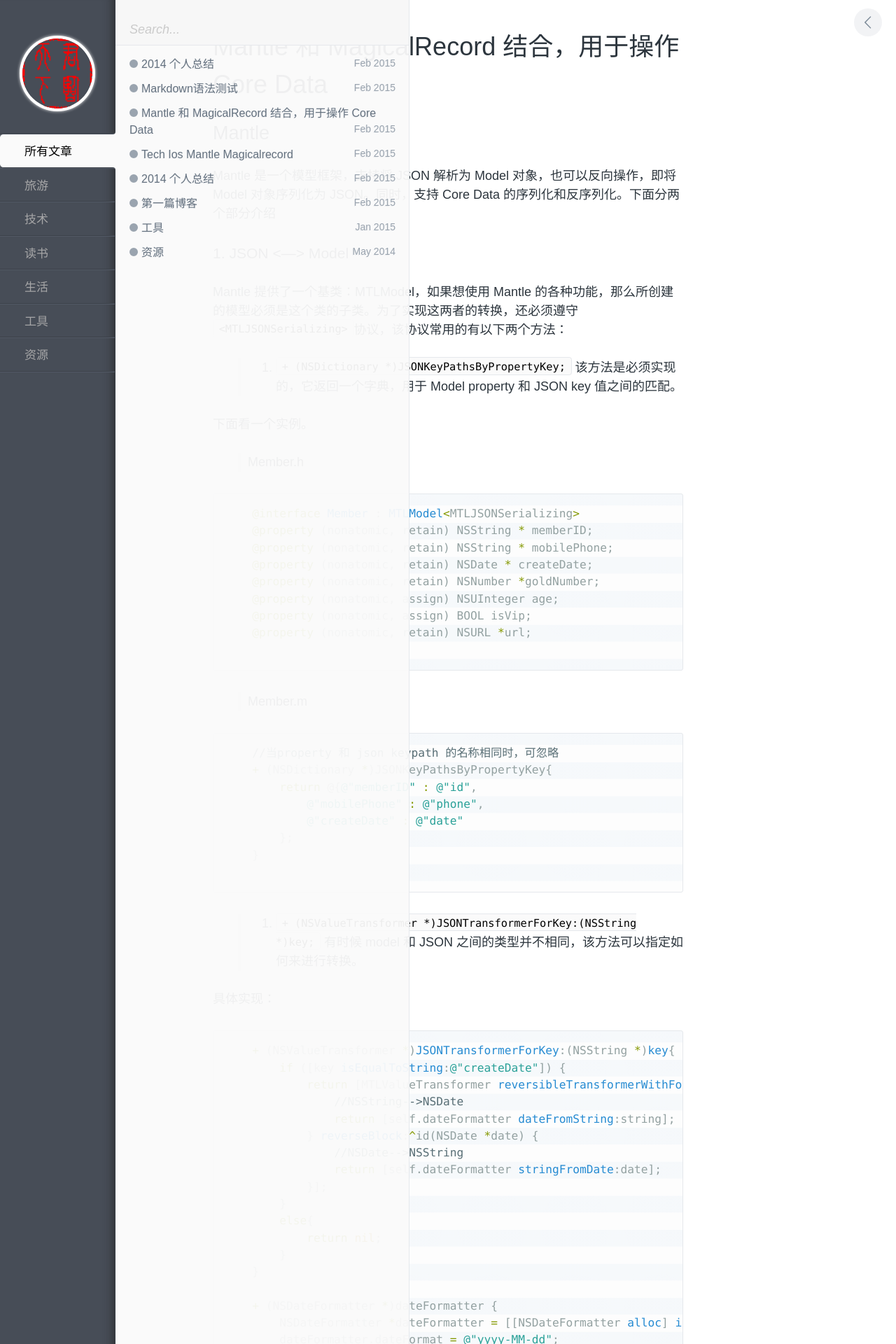
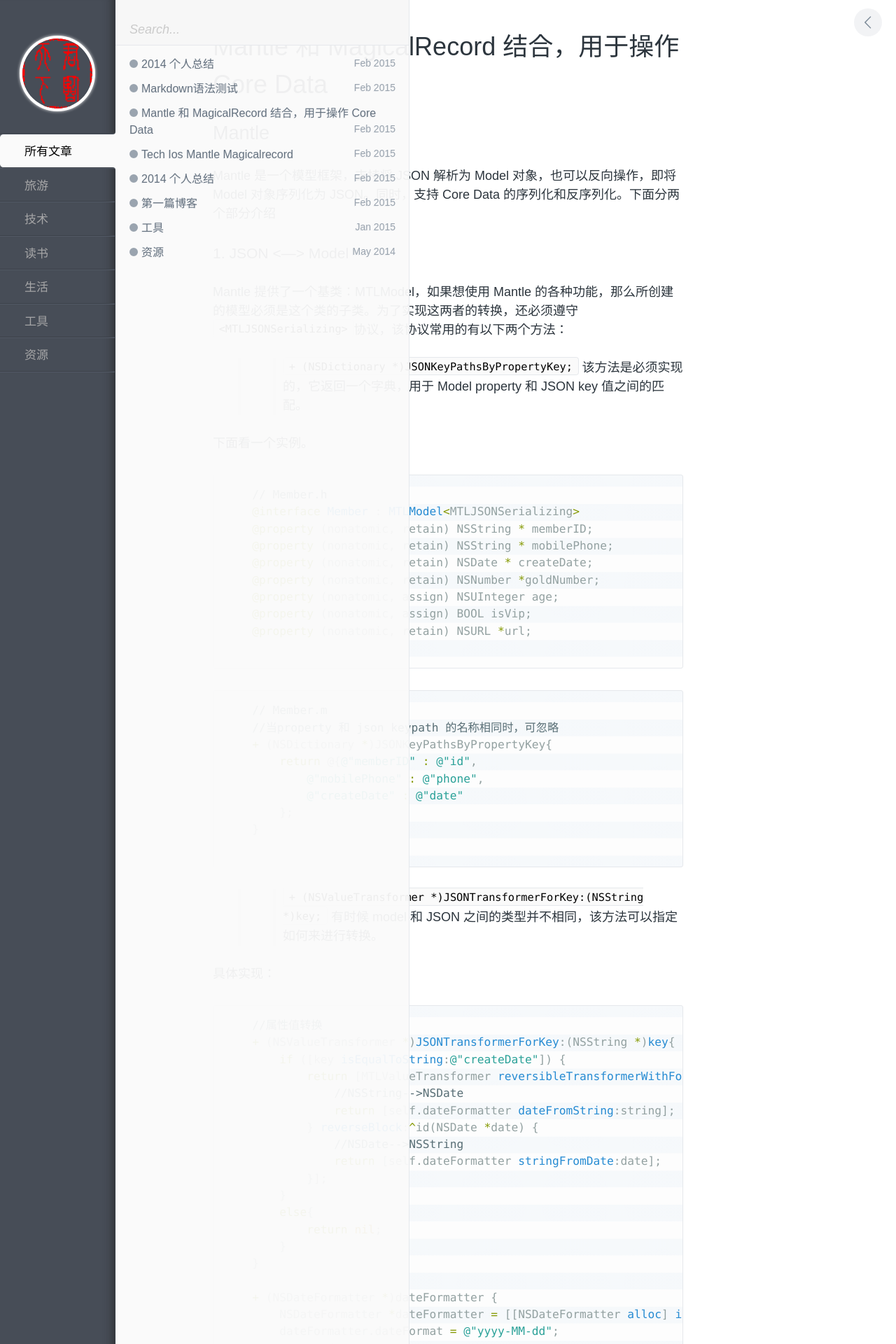
Before and after one commit to kingstal/kingstal.github.io, a Jekyll site: the page built from _posts/2015-02-09-tech-iOS-Mantle-MagicalRecord.md, in a window 1280 px wide. Shown: the top 1920 px of the page at 70% size. Built offline with Jekyll 4.4.1, drawn with Linux system fonts in a browser that asks for light colours; comment, search, counter and statistics services are not loaded; some of the changed text lies outside the part shown.

Commit message:
modify mantle

```diff
--- a/_posts/2015-02-09-tech-iOS-Mantle-MagicalRecord.md
+++ b/_posts/2015-02-09-tech-iOS-Mantle-MagicalRecord.md
@@ -33,10 +32,10 @@ Mantle 提供了一个基类：MTLModel，如果想使用 Mantle 的各种功能
     {% endhighlight %}
 
 
-> Member.m
 
 
     {% highlight objective-c %}
+    // Member.m
     //当property 和 json keypath 的名称相同时，可忽略
     + (NSDictionary *)JSONKeyPathsByPropertyKey{
         return @{@"memberID" : @"id",
@@ -48,13 +47,14 @@ Mantle 提供了一个基类：MTLModel，如果想使用 Mantle 的各种功能
 
 
 
-> 2. `+ (NSValueTransformer *)JSONTransformerForKey:(NSString *)key;`
+> > `+ (NSValueTransformer *)JSONTransformerForKey:(NSString *)key;`
 > 有时候 model 和 JSON 之间的类型并不相同，该方法可以指定如何来进行转换。
 
 具体实现：
 
 
     {% highlight objective-c %}
+    //属性值转换
     + (NSValueTransformer *)JSONTransformerForKey:(NSString *)key{
         if ([key isEqualToString:@"createDate"]) {
             return [MTLValueTransformer reversibleTransformerWithForwardBlock:^id(NSString *string) {
@@ -87,6 +87,7 @@ Mantle 还提供了另一种转换方式，同样的实现上述功能：
 
 
     {% highlight objective-c %}
+    // 针对特定的属性进行转换
     + (NSValueTransformer *)createDateJSONTransformer{
         return [MTLValueTransformer reversibleTransformerWithForwardBlock:^id(NSString *string) {
             return [self.dateFormatter dateFromString:string];
@@ -100,10 +101,12 @@ Mantle 还提供了另一种转换方式，同样的实现上述功能：
 
 
     {% highlight objective-c %}
+    // URL 转换的快捷方法
     + (NSValueTransformer *)urlJSONTransformer{
         return [NSValueTransformer valueTransformerForName:MTLURLValueTransformerName];
     }
 
+    // BOOL 类型转换的快捷方法
     + (NSValueTransformer *)isVipJSONTransformer{
         return [NSValueTransformer valueTransformerForName:MTLBooleanValueTransformerName];
     }
@@ -126,7 +130,7 @@ Mantle 还提供了另一种转换方式，同样的实现上述功能：
     }
     {% endhighlight %}
 
-**这时，就可以调用`MTLJSONAdapter`的类方法实现 JSON <--> model 的互相转换。**
+**这时，就可以调用`MTLJSONAdapter`的类方法实现 JSON <---> model 的互相转换。**
 
 > 1. `+ (id)modelOfClass:(Class)modelClass fromJSONDictionary:(NSDictionary *)JSONDictionary error:(NSError **)error;`
 > 2. `+ (NSArray *)modelsOfClass:(Class)modelClass fromJSONArray:(NSArray *)JSONArray error:(NSError **)error;`
```
Also changed, not shown: other parts of _posts/2015-02-09-tech-iOS-Mantle-MagicalRecord.md (+4 -3 lines).
